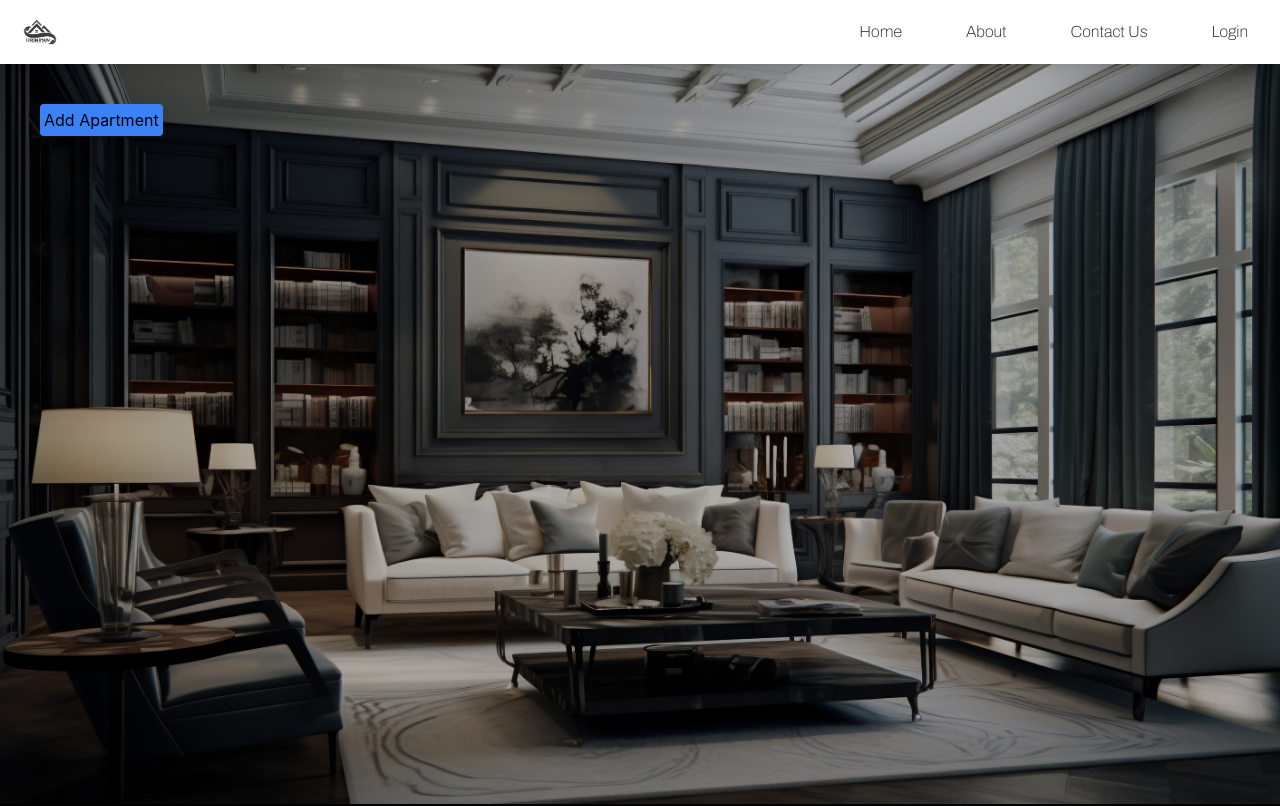
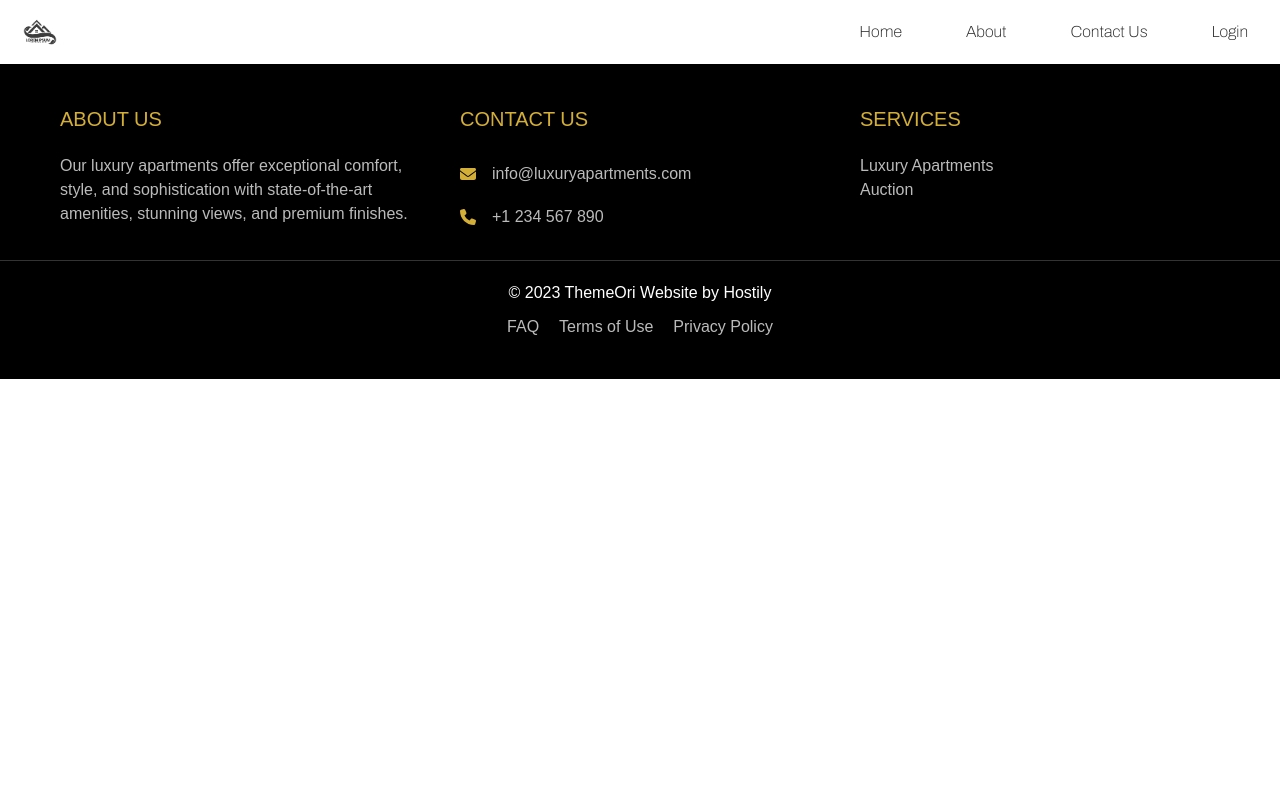
Before and after one commit to devsandanayake/luxapr, a React (Create React App) app in the folder frontend/: page /contactus in a window 1280 px wide. Shown: the top 806 px of the page. Built offline with nearby package versions, Linux system fonts and the light colour scheme.

Commit message:
uninstall pannelum

```diff
--- a/frontend/package.json
+++ b/frontend/package.json
@@ -11,11 +11,9 @@
     "@testing-library/user-event": "^13.5.0",
     "axios": "^1.7.2",
     "jwt-decode": "^4.0.0",
-    "pannellum-react": "^1.2.4",
     "react": "^18.3.1",
     "react-dom": "^18.3.1",
     "react-icons": "^5.2.1",
-    "react-pannellum": "^0.2.14",
     "react-router-dom": "^6.25.1",
     "react-scripts": "^5.0.1",
     "react-scroll-to-top": "^3.0.0",
--- a/frontend/src/ContactUs/ContactUs.js
+++ b/frontend/src/ContactUs/ContactUs.js
@@ -1,6 +1,5 @@
 import React from 'react'
 import { useNavigate } from 'react-router-dom';
-import background from '../Images/ap6.jpg';
 
 export default function ContactUs() {
 
@@ -19,20 +18,10 @@ export default function ContactUs() {
 
   return (
     <>
-         <div
-                style={{
-                    height: 'calc(100vh - 60px)',
-                    backgroundImage: `url(${background})`,
-                    backgroundSize: 'cover',
-                    backgroundPosition: 'center',
-                }}
-            >
-
-                <button className="bg-blue-500 mt-10 ml-10 p-1 rounded "
-                onClick={AddApartment}>Add Apartment</button>
+         <div>
 
 
-            </div>
+        </div>
     </>
   )
 }
```
Also changed, not shown: 1 other file (tests, documents, lock files or other folders).
